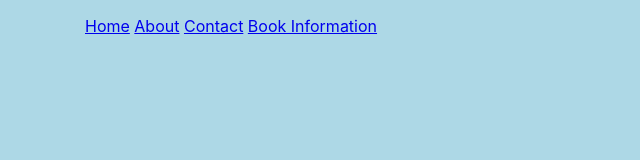
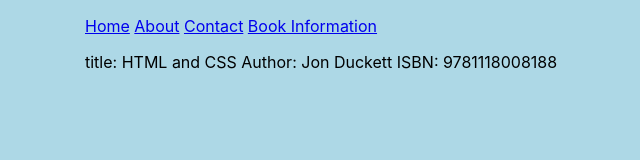
Before and after one commit to Hugo-322/Hugo-Cheang_31_libary, an Eleventy site: page book/firstbook.md in a window 1280 px wide. Shown: the whole page, without its empty margins (205-845 px from the left). Built offline with nearby package versions, Linux system fonts and the light colour scheme; Eleventy itself is replaced by a stand-in of ours; files that its build step writes are made by us from their sources.

Commit message:
Update firstbook.md

```diff
--- a/book/firstbook.md
+++ b/book/firstbook.md
@@ -5,3 +5,7 @@ title: HTML and CSS
 Author: Jon Duckett
 ISBN: 9781118008188
 ---
+
+title: HTML and CSS
+Author: Jon Duckett
+ISBN: 9781118008188
```
